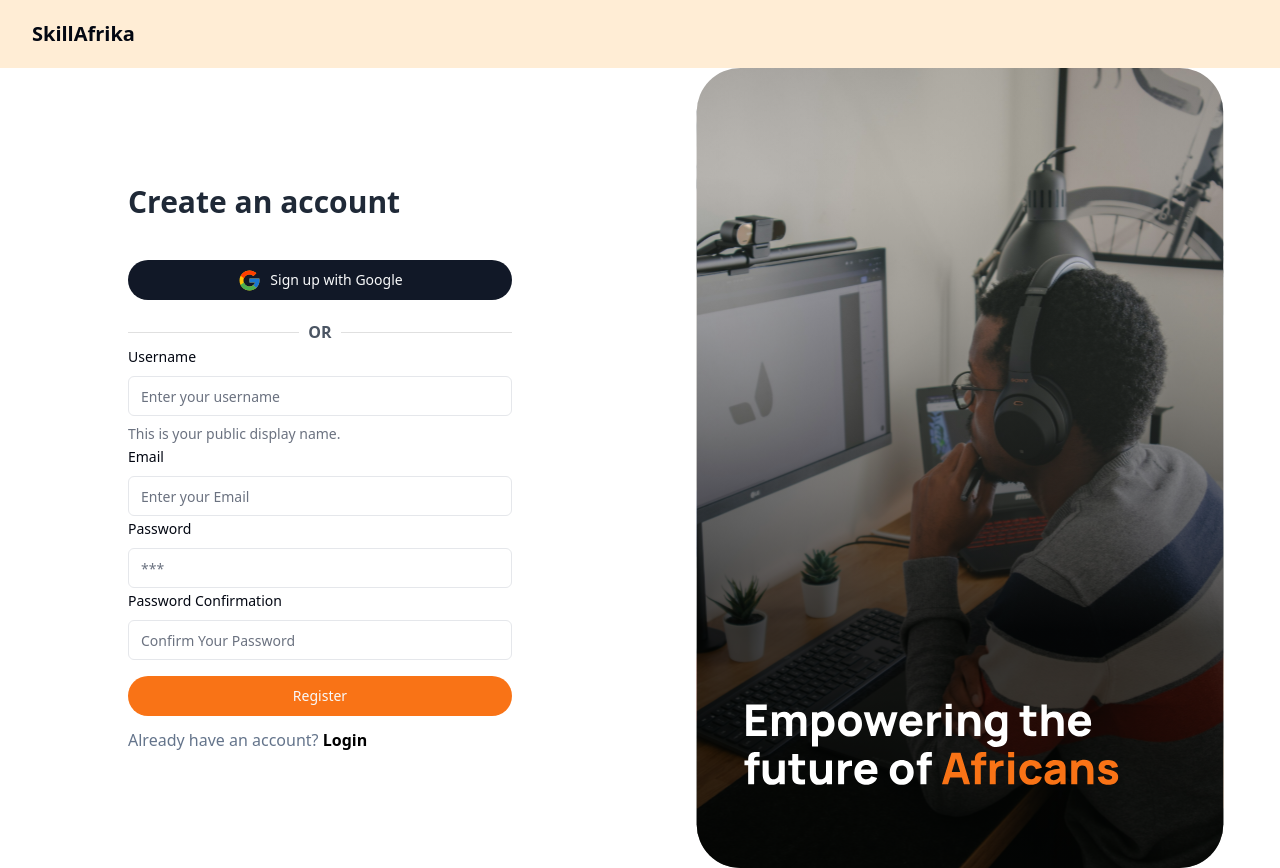
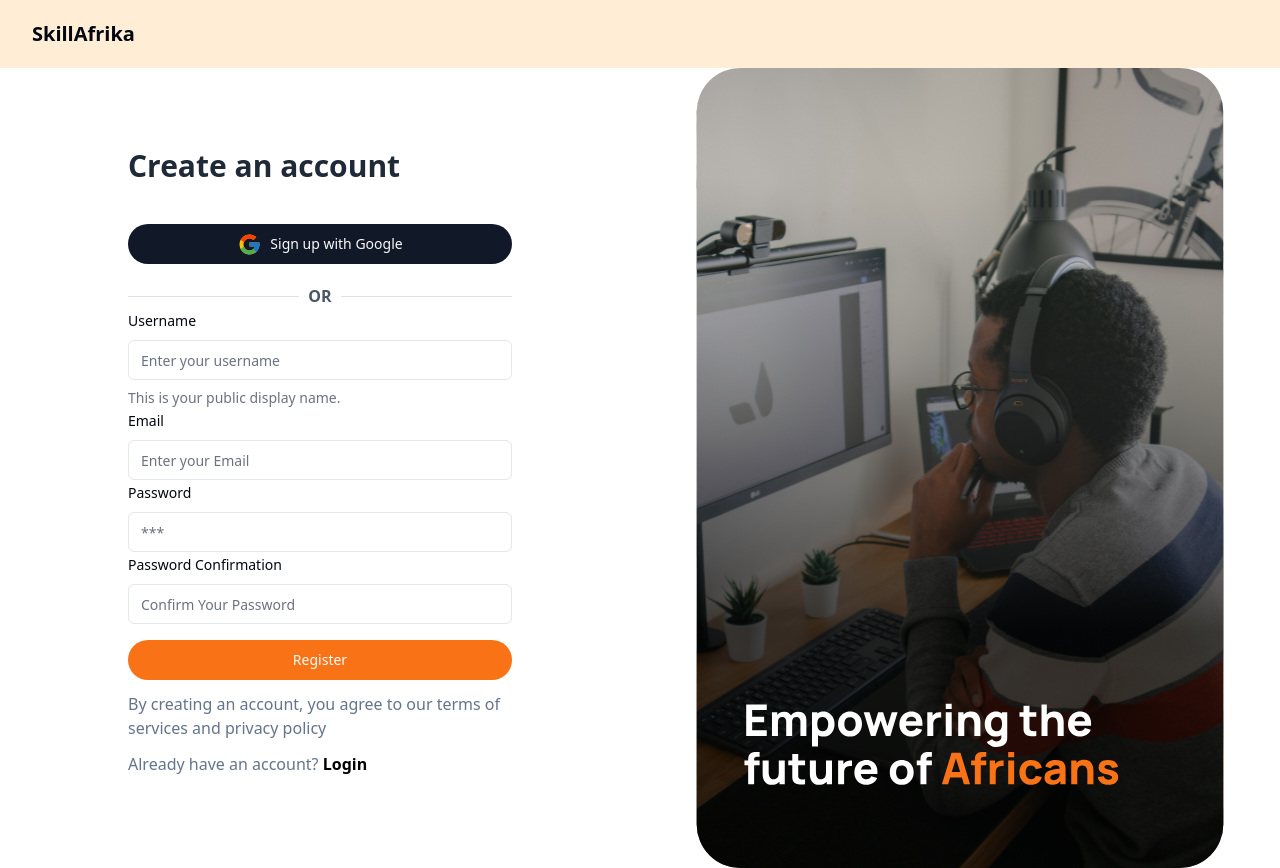
Before and after one commit to Skill-Afrika/skill-africa-frontend, a Next.js app: page /register in a window 1280 px wide. Built offline with nearby package versions, Linux system fonts and the light colour scheme; no server answers.

Commit message:
profile reg update

```diff
--- a/components/register-form.tsx
+++ b/components/register-form.tsx
@@ -212,6 +212,10 @@ export default function RegisterForm() {
                 </Button>
               </form>
               <div className='text-slate-500 mt-3'>
+                By creating an account, you agree to our terms of services and
+                privacy policy
+              </div>
+              <div className='text-slate-500 my-3'>
                 Already have an account?{" "}
                 <Link href='/login'>
                   {" "}
```
